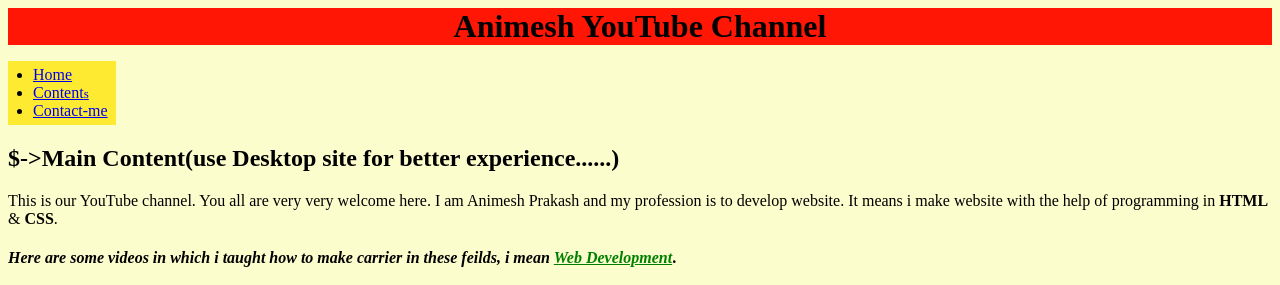
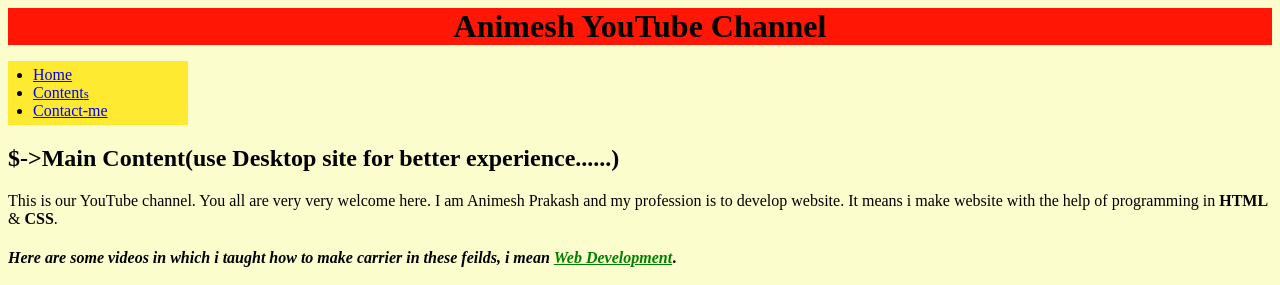
Before and after one commit to sherlock-holmes-007/animesh-websites, a plain HTML site: page index.html in a window 1280 px wide. Shown: the top 285 px of the page. Drawn offline with Linux system fonts and the light colour scheme.

Commit message:
Update style.css

```diff
--- a/style.css
+++ b/style.css
@@ -17,7 +17,7 @@ body {
     padding-top: 5px;
     padding-bottom: 5px;
     padding-left: 25px;
-    padding-right: 8px;
+    padding-right: 80px;
     width: fit-content;
     box-sizing: border-box;
 }
```
